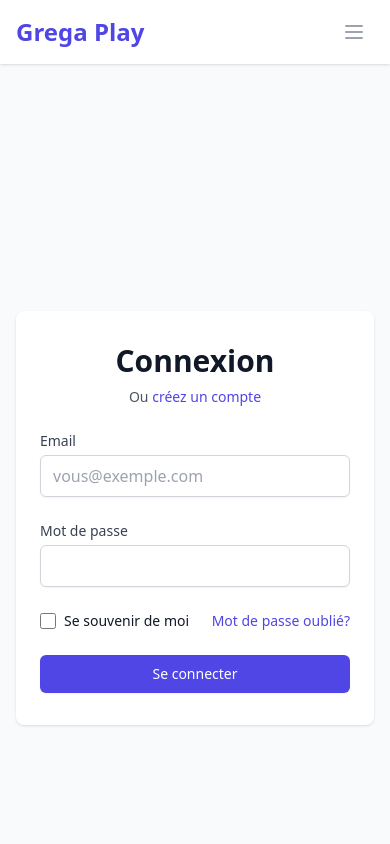
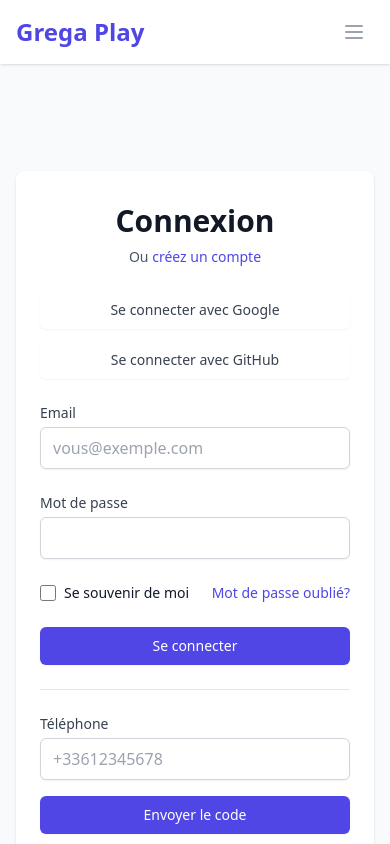
Before and after one commit to socotaxi/gregaplay, a React (Vite) app: page /login in a window 390 px wide. Shown: the top 844 px of the page. Built offline with nearby package versions, Linux system fonts and the light colour scheme; no server answers.

Commit message:
feat: add social and phone auth

```diff
--- a/src/components/auth/LoginForm.jsx
+++ b/src/components/auth/LoginForm.jsx
@@ -8,7 +8,10 @@ const LoginForm = () => {
   const [password, setPassword] = useState('');
   const [error, setError] = useState(null);
   const [loading, setLoading] = useState(false);
-  const { signIn, authError, resetAuthError } = useAuth();
+  const [phone, setPhone] = useState('');
+  const [otp, setOtp] = useState('');
+  const [otpSent, setOtpSent] = useState(false);
+  const { signIn, signInWithProvider, signInWithPhone, authError, resetAuthError } = useAuth();
   const navigate = useNavigate();
 
   const handleSubmit = async (e) => {
@@ -22,6 +25,37 @@ const LoginForm = () => {
     } catch (err) {
       console.error('Login error:', err);
       setError(err.message || 'Une erreur s\'est produite lors de la connexion.');
+    } finally {
+      setLoading(false);
+    }
+  };
+
+  const handleProviderSignIn = async (provider) => {
+    try {
+      setError(null);
+      await signInWithProvider(provider);
+    } catch (err) {
+      console.error('OAuth login error:', err);
+      setError(err.message || 'Erreur lors de la connexion.');
+    }
+  };
+
+  const handlePhoneSubmit = async (e) => {
+    e.preventDefault();
+    setError(null);
+    setLoading(true);
+
+    try {
+      if (!otpSent) {
+        await signInWithPhone({ phone });
+        setOtpSent(true);
+      } else {
+        await signInWithPhone({ phone, token: otp });
+        navigate('/dashboard');
+      }
+    } catch (err) {
+      console.error('Phone auth error:', err);
+      setError(err.message || 'Erreur lors de la connexion par téléphone.');
     } finally {
       setLoading(false);
     }
@@ -47,6 +81,11 @@ const LoginForm = () => {
             {error}
           </div>
         )}
+
+        <div className="space-y-3 mb-6">
+          <Button fullWidth variant="secondary" onClick={() => handleProviderSignIn('google')}>Se connecter avec Google</Button>
+          <Button fullWidth variant="secondary" onClick={() => handleProviderSignIn('github')}>Se connecter avec GitHub</Button>
+        </div>
 
         <form className="space-y-6" onSubmit={handleSubmit}>
           <div>
@@ -115,6 +154,50 @@ const LoginForm = () => {
             Se connecter
           </Button>
         </form>
+
+        <hr className="my-6" />
+        <form className="space-y-4" onSubmit={handlePhoneSubmit}>
+          <div>
+            <label htmlFor="phone" className="block text-sm font-medium text-gray-700">
+              Téléphone
+            </label>
+            <div className="mt-1">
+              <input
+                id="phone"
+                name="phone"
+                type="tel"
+                required
+                value={phone}
+                onChange={(e) => setPhone(e.target.value)}
+                className="appearance-none block w-full px-3 py-2 border border-gray-300 rounded-md shadow-sm placeholder-gray-400 focus:outline-none focus:ring-indigo-500 focus:border-indigo-500 sm:text-sm"
+                placeholder="+33612345678"
+              />
+            </div>
+          </div>
+
+          {otpSent && (
+            <div>
+              <label htmlFor="otp" className="block text-sm font-medium text-gray-700">
+                Code reçu
+              </label>
+              <div className="mt-1">
+                <input
+                  id="otp"
+                  name="otp"
+                  type="text"
+                  required
+                  value={otp}
+                  onChange={(e) => setOtp(e.target.value)}
+                  className="appearance-none block w-full px-3 py-2 border border-gray-300 rounded-md shadow-sm placeholder-gray-400 focus:outline-none focus:ring-indigo-500 focus:border-indigo-500 sm:text-sm"
+                />
+              </div>
+            </div>
+          )}
+
+          <Button type="submit" fullWidth loading={loading} disabled={loading}>
+            {otpSent ? 'Valider le code' : 'Envoyer le code'}
+          </Button>
+        </form>
       </div>
     </div>
   );
--- a/src/context/AuthContext.jsx
+++ b/src/context/AuthContext.jsx
@@ -360,6 +360,87 @@ export const AuthProvider = ({ children }) => {
     }
   };
 
+  // Sign in with social provider (OAuth)
+  const signInWithProvider = async (provider) => {
+    try {
+      setAuthError(null);
+      const { data, error } = await supabase.auth.signInWithOAuth({
+        provider,
+        options: { redirectTo: window.location.origin + '/dashboard' }
+      });
+      if (error) {
+        console.error('OAuth sign in error:', error);
+        setAuthError({
+          type: 'signin',
+          message: error.message || 'Failed to sign in with provider',
+          details: error
+        });
+        throw error;
+      }
+      return data;
+    } catch (error) {
+      console.error('Error signing in with provider:', error);
+      setAuthError({
+        type: 'signin',
+        message: error.message || 'Failed to sign in with provider',
+        details: error
+      });
+      throw error;
+    }
+  };
+
+  // Sign in with phone using OTP
+  const signInWithPhone = async ({ phone, token }) => {
+    try {
+      setAuthError(null);
+      if (!token) {
+        const { error } = await supabase.auth.signInWithOtp({
+          phone,
+          options: { shouldCreateUser: true }
+        });
+        if (error) {
+          console.error('OTP request error:', error);
+          setAuthError({
+            type: 'signin',
+            message: error.message || 'Failed to send verification code',
+            details: error
+          });
+          throw error;
+        }
+        return { phase: 'code_sent' };
+      }
+
+      const { data, error } = await supabase.auth.verifyOtp({
+        phone,
+        token,
+        type: 'sms'
+      });
+      if (error) {
+        console.error('OTP verification error:', error);
+        setAuthError({
+          type: 'signin',
+          message: error.message || 'Failed to verify code',
+          details: error
+        });
+        throw error;
+      }
+
+      if (data?.user) {
+        setUser(data.user);
+        await fetchUserProfile(data.user.id);
+      }
+      return data;
+    } catch (error) {
+      console.error('Phone auth error:', error);
+      setAuthError({
+        type: 'signin',
+        message: error.message || 'Phone authentication failed',
+        details: error
+      });
+      throw error;
+    }
+  };
+
   // Sign out user
   const signOut = async () => {
     try {
@@ -405,6 +486,8 @@ export const AuthProvider = ({ children }) => {
     isRecovering,
     signUp,
     signIn,
+    signInWithProvider,
+    signInWithPhone,
     signOut,
     updateProfile,
     fetchUserProfile,
```
Also changed, not shown: 1 other file (tests, documents, lock files or other folders).
